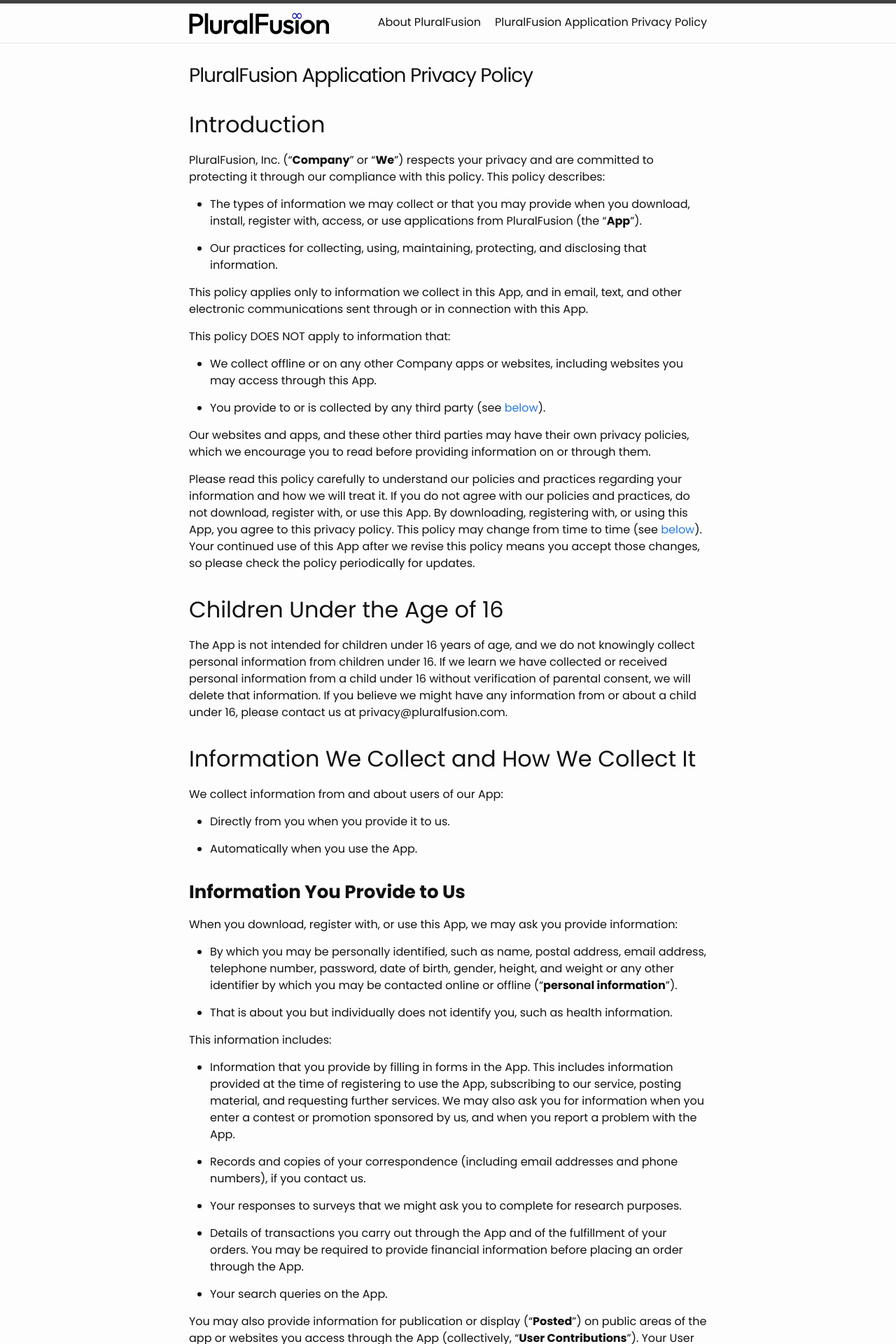
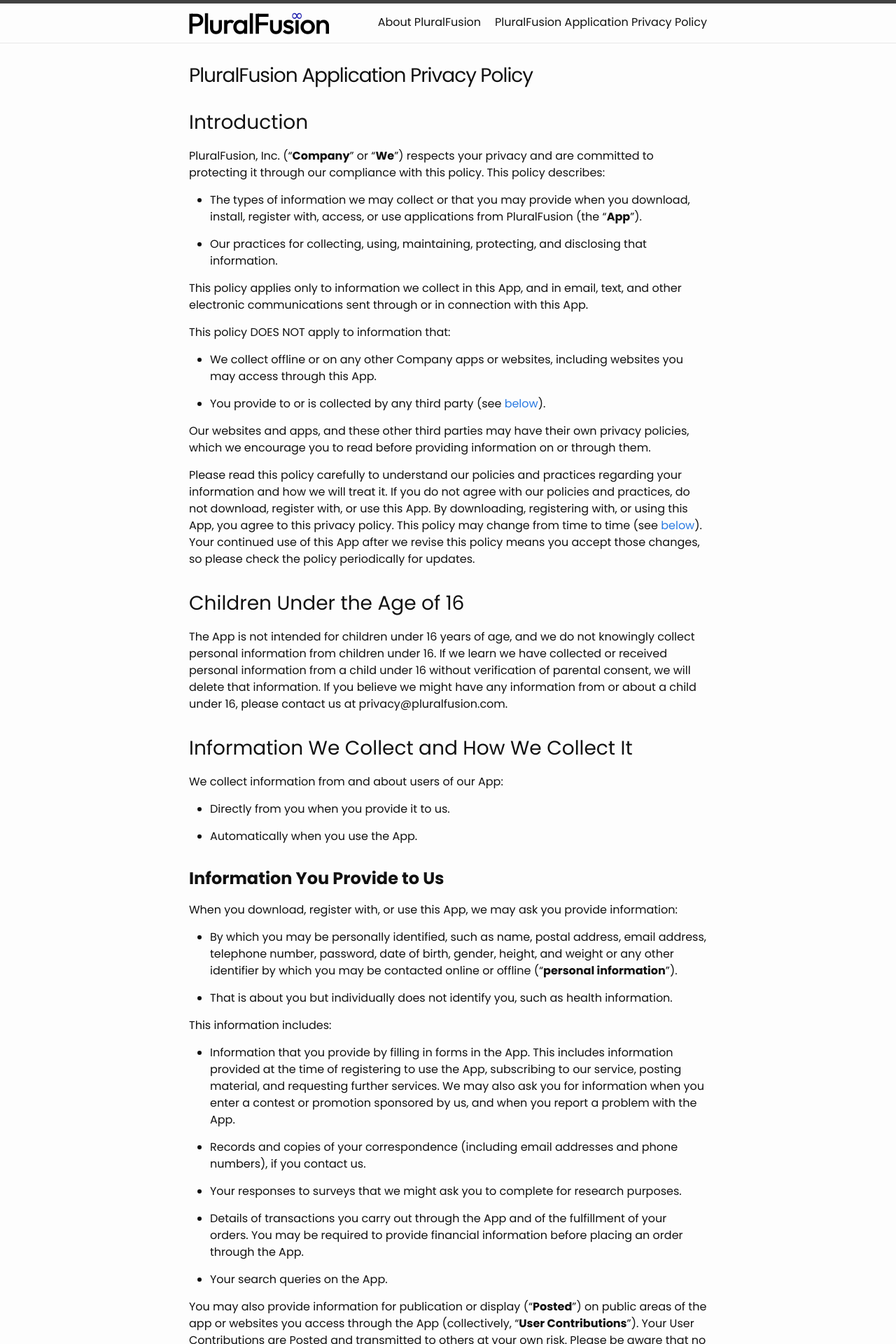
Before and after one commit to PluralFusion/pluralfusion.github.io, a Jekyll site: the page built from privacy.md, in a window 1280 px wide. Shown: the top 1920 px of the page at 70% size. Built offline with Jekyll 4.4.1, drawn with Linux system fonts in a browser that asks for light colours.

Commit message:
update h styles

```diff
--- a/_sass/minima/_layout.scss
+++ b/_sass/minima/_layout.scss
@@ -243,7 +243,7 @@
 
 .post-title,
 .post-content h1 {
-  @include relative-font-size(2.625);
+  @include relative-font-size(2.0);
   letter-spacing: -1px;
   line-height: 1.15;
 
@@ -261,7 +261,7 @@
     @include relative-font-size(1.5);
 
     @media screen and (min-width: $on-large) {
-      @include relative-font-size(2);
+      @include relative-font-size(1.75);
     }
   }
 
@@ -269,7 +269,7 @@
     @include relative-font-size(1.25);
 
     @media screen and (min-width: $on-large) {
-      @include relative-font-size(1.625);
+      @include relative-font-size(1.5);
     }
   }
 
```
